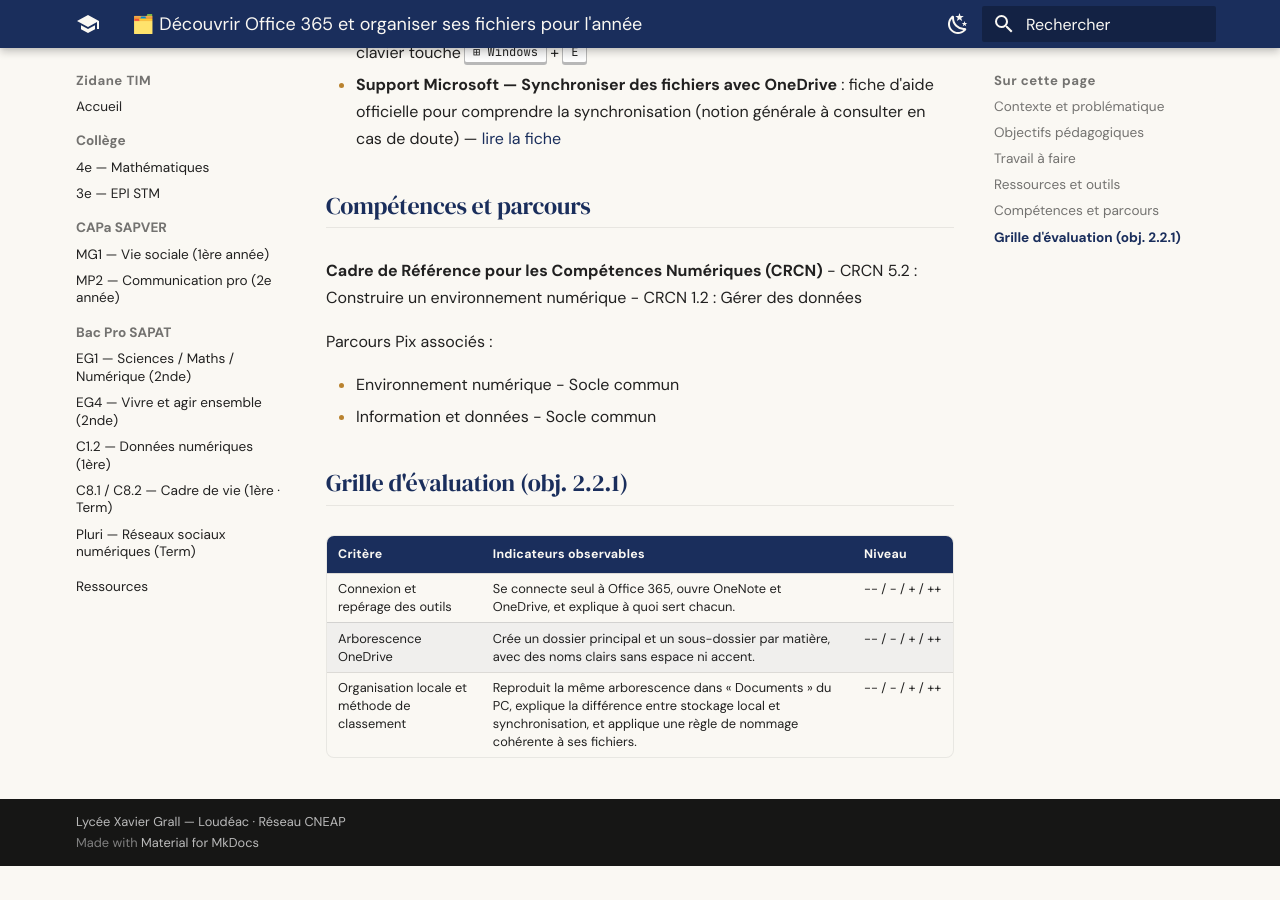
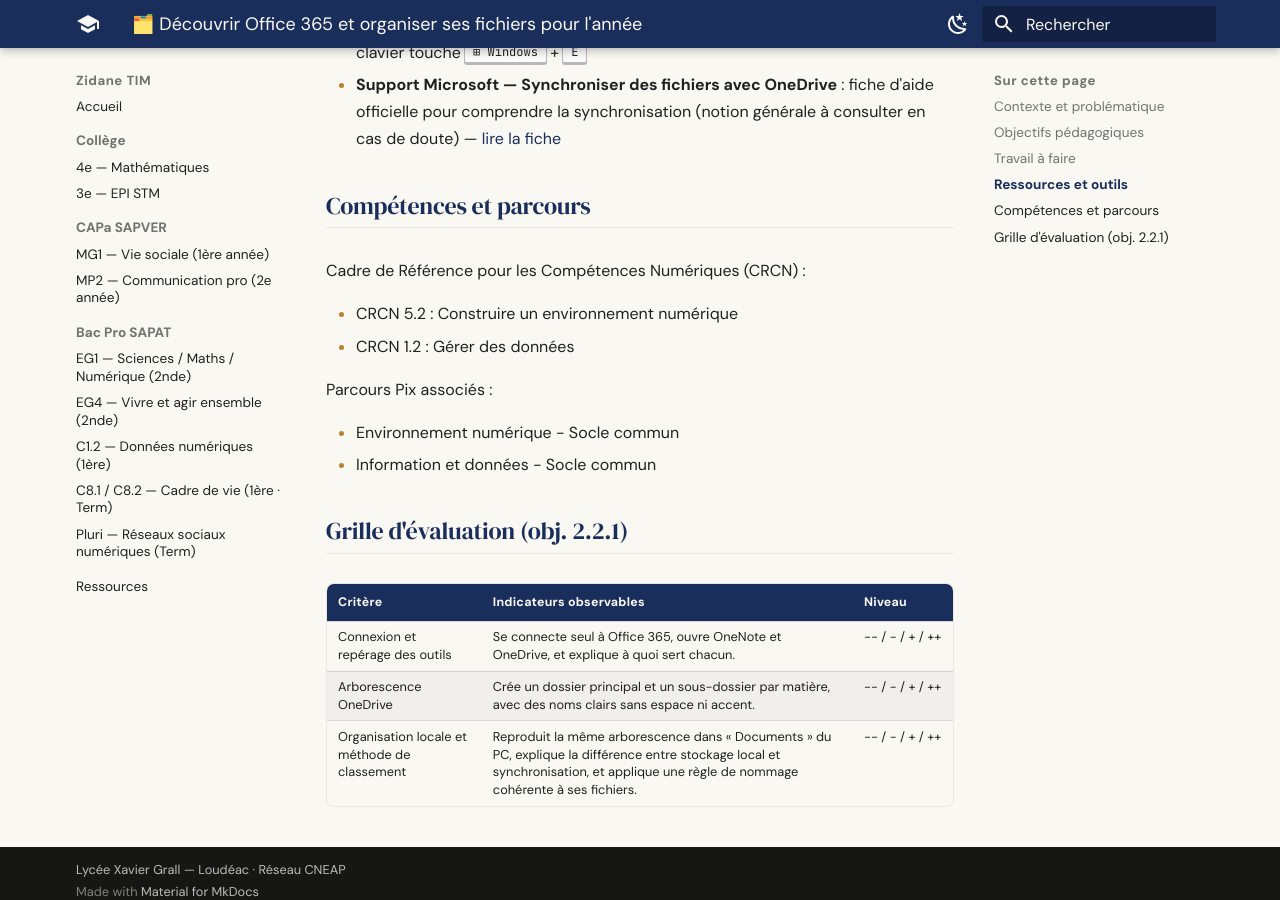
Before and after one commit to zidaneTim/zidane-tim, an MkDocs documentation site: the page built from docs/cours/capa-sapver/activites/decouvrir-office-365-et-organiser-ses-fichiers.md, in a window 1280 px wide and 900 px high, scrolled down 4548 px. Built offline with MkDocs 1.6.1 and Material for MkDocs 9.7.7, drawn with Linux system fonts in a browser that asks for light colours; before the commit the page ends 5414 px from its top, so only the background shows below that.

```diff
--- a/docs/cours/capa-sapver/activites/decouvrir-office-365-et-organiser-ses-fichiers.md
+++ b/docs/cours/capa-sapver/activites/decouvrir-office-365-et-organiser-ses-fichiers.md
@@ -113,7 +113,8 @@ La synchronisation permet à OneDrive de se copier automatiquement dans le dossi
 
 ## Compétences et parcours
 
-**Cadre de Référence pour les Compétences Numériques (CRCN)**
+Cadre de Référence pour les Compétences Numériques (CRCN) :
+
 - CRCN 5.2 : Construire un environnement numérique
 - CRCN 1.2 : Gérer des données
 
```
